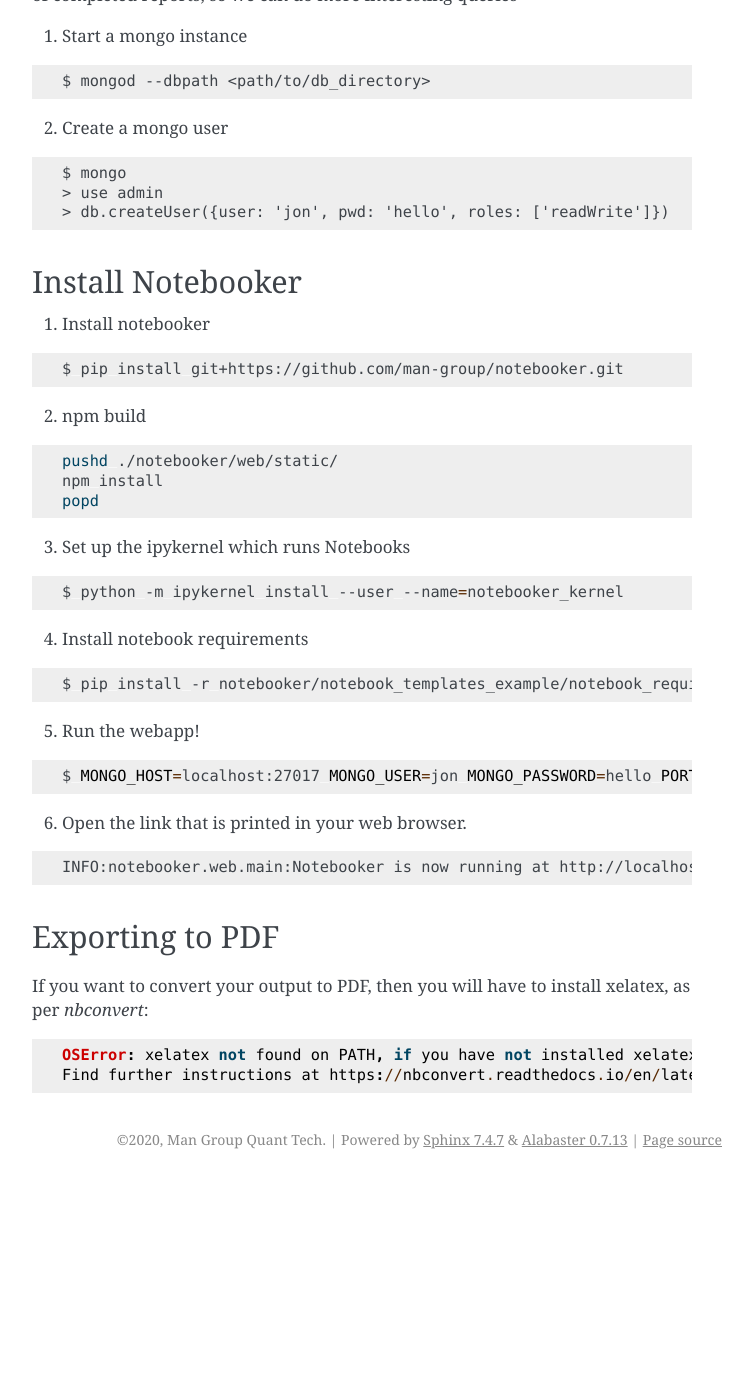
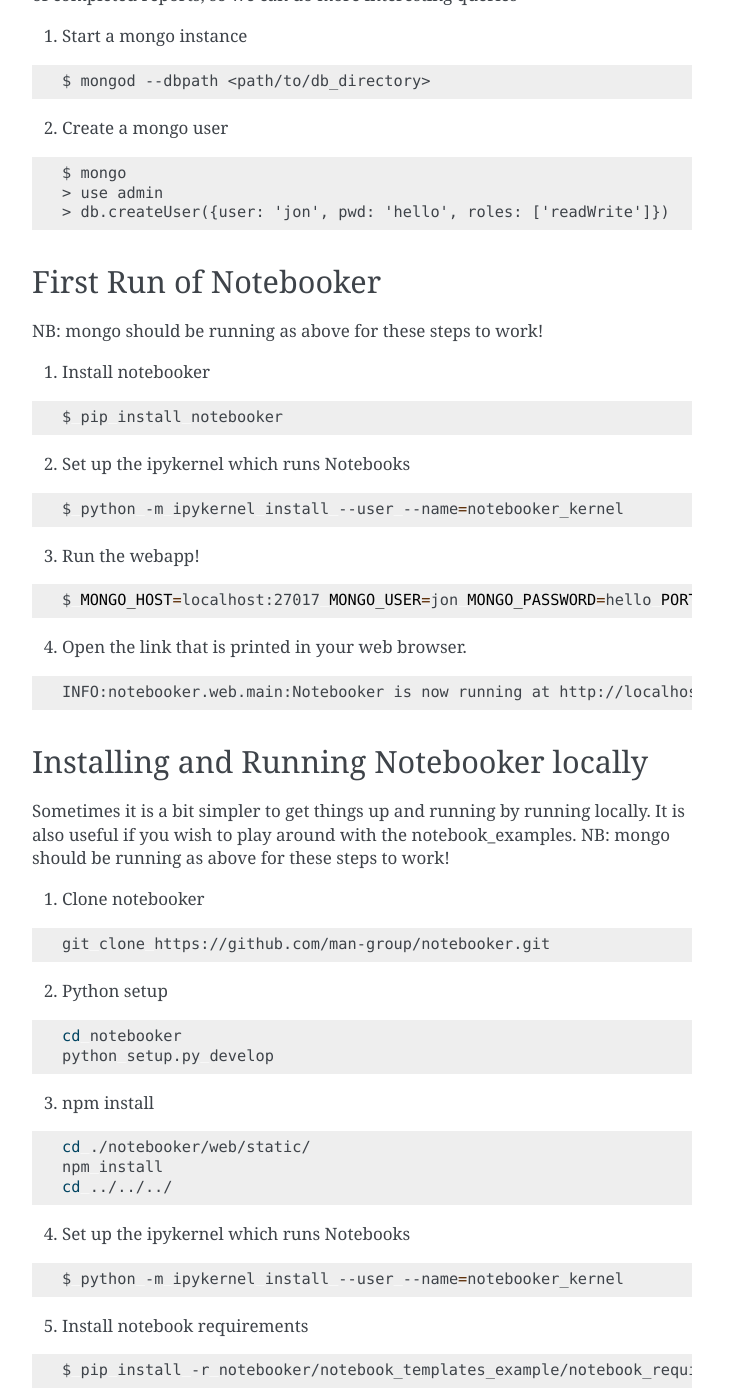
Before and after one commit to man-group/notebooker, a Sphinx documentation site: the page built from docs/setup.rst, in a window 1280 px wide and 1400 px high, scrolled down 554 px. Shown: the whole window, without its empty margins (388-1141 px from the left). Built offline with Sphinx 7.4.7, drawn with Linux system fonts in a browser that asks for light colours; pages that are not in the unit, such as notebooks, are missing from menus; before the commit the page ends 1733 px from its top, so only the background shows below that; some of the changed text lies outside the part shown.

```diff
--- a/docs/conf.py
+++ b/docs/conf.py
@@ -23,7 +23,7 @@ copyright = "2020, Man Group Quant Tech"
 author = "Man Group Quant Tech"
 
 # The full version, including alpha/beta/rc tags
-release = "0.0.1"
+release = "0.0.2"
 
 
 # -- General configuration ---------------------------------------------------
--- a/docs/setup.rst
+++ b/docs/setup.rst
@@ -38,47 +38,95 @@ interesting queries
   > db.createUser({user: 'jon', pwd: 'hello', roles: ['readWrite']})
 
 
-Install Notebooker
+First Run of Notebooker
 ------------------
+NB: mongo should be running as above for these steps to work!
 
 1. Install notebooker
 
 .. code:: bash
 
-    $ pip install git+https://github.com/man-group/notebooker.git
+    $ pip install notebooker
 
 
-2. npm build
-
-.. code:: bash
-
-    pushd ./notebooker/web/static/
-    npm install
-    popd
-
-3. Set up the ipykernel which runs Notebooks
+2. Set up the ipykernel which runs Notebooks
 
 .. code:: bash
 
     $ python -m ipykernel install --user --name=notebooker_kernel
 
-4. Install notebook requirements
+
+3. Run the webapp!
+
+.. code:: bash
+
+    $ MONGO_HOST=localhost:27017 MONGO_USER=jon MONGO_PASSWORD=hello PORT=11828 notebooker_webapp
+
+4. Open the link that is printed in your web browser.
+
+.. code::
+
+    INFO:notebooker.web.main:Notebooker is now running at http://localhost:11828`
+
+
+Installing and Running Notebooker locally
+-----------------------------------------
+
+Sometimes it is a bit simpler to get things up and running by running locally. It is also useful if you wish to
+play around with the notebook_examples.
+NB: mongo should be running as above for these steps to work!
+
+1. Clone notebooker
+
+.. code:: bash
+
+    git clone https://github.com/man-group/notebooker.git
+
+2. Python setup
+
+.. code:: bash
+
+    cd notebooker
+    python setup.py develop
+
+
+3. npm install
+
+.. code:: bash
+
+    cd ./notebooker/web/static/
+    npm install
+    cd ../../../
+
+
+4. Set up the ipykernel which runs Notebooks
+
+.. code:: bash
+
+    $ python -m ipykernel install --user --name=notebooker_kernel
+
+
+5. Install notebook requirements
 
 .. code:: bash
 
     $ pip install -r notebooker/notebook_templates_example/notebook_requirements.txt
 
-5. Run the webapp!
+
+6. Run the webapp!
 
 .. code:: bash
 
     $ MONGO_HOST=localhost:27017 MONGO_USER=jon MONGO_PASSWORD=hello PORT=11828 notebooker_webapp
 
-6. Open the link that is printed in your web browser.
+
+7. Open the link that is printed in your web browser.
 
 .. code::
 
     INFO:notebooker.web.main:Notebooker is now running at http://localhost:11828`
+
+
 
 
 .. _export to pdf:
--- a/notebooker/_version.py
+++ b/notebooker/_version.py
@@ -1 +1 @@
-__version__ = "0.0.1"
+__version__ = "0.0.2"
--- a/notebooker/web/static/package.json
+++ b/notebooker/web/static/package.json
@@ -1,6 +1,6 @@
 {
   "name": "notebooker",
-  "version": "0.0.1",
+  "version": "0.0.2",
   "description": "Notebooker - Turn notebooks into reports",
   "dependencies": {
     "bootstrap-table": "1.15.3",
@@ -8,7 +8,7 @@
     "diff": "^3.5.0",
     "eslint": "^6.8.0",
     "fomantic-ui": "2.8.4",
-    "jquery": "3.3.1",
+    "jquery": "^3.5.1",
     "yargs-parser": "^13.1.2"
   },
   "main": "notebooker/index.js",
```
Also changed, not shown: CHANGELOG.md (+7 -1 lines), 3 other files.
